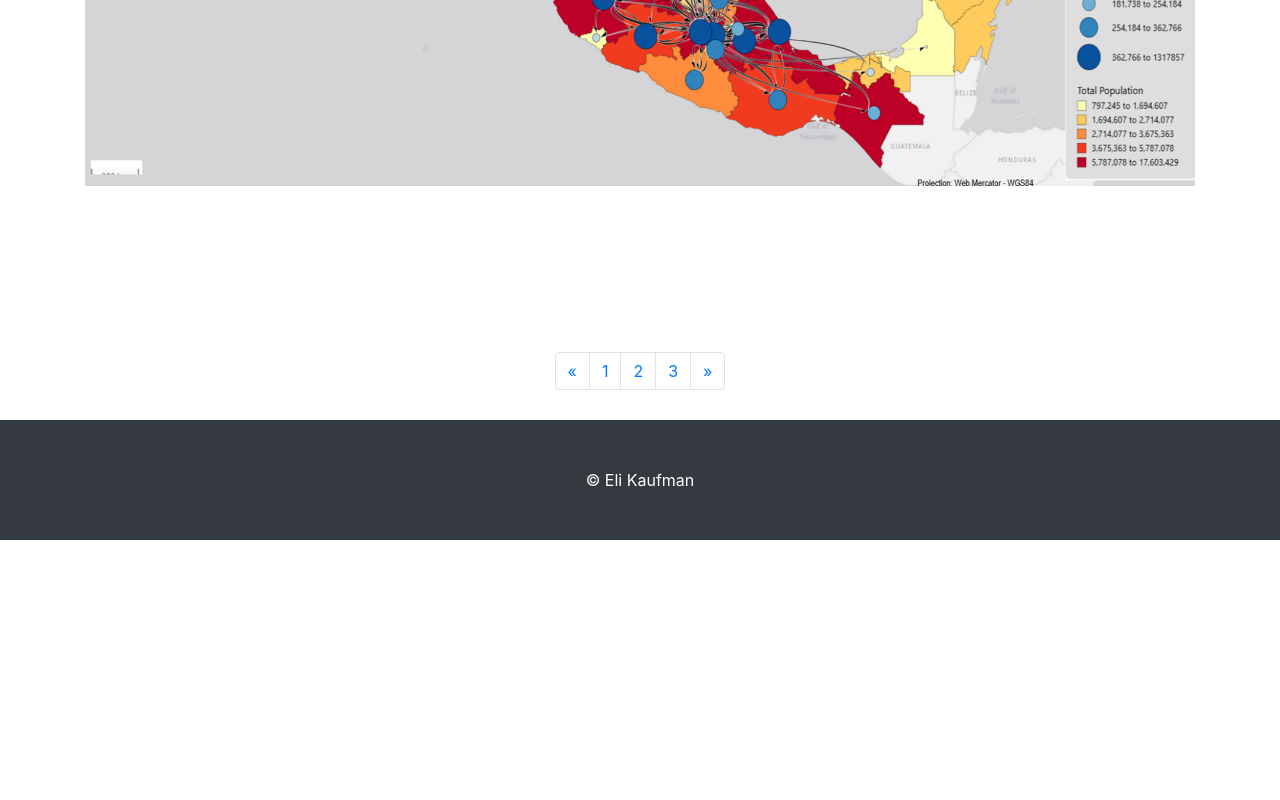
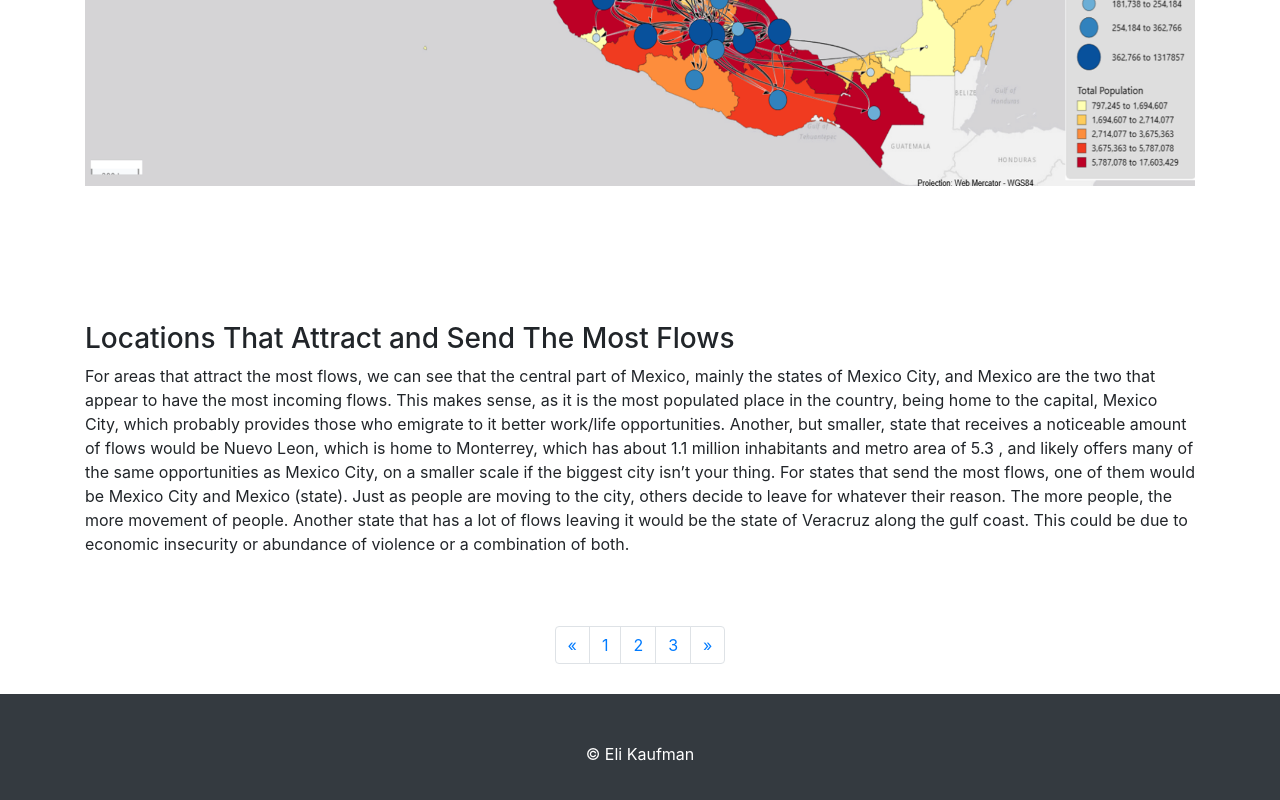
Before and after one commit to geog3540/enkaufman, a website: page FlowMap.html in a window 1280 px wide. Shown: the part 710-1510 px from the top of the page. Before the commit the page ends 1250 px from the top, so only its background shows below. Drawn offline with nearby package versions, Linux system fonts and the light colour scheme.

Commit message:
Update FlowMap.html

```diff
--- a/FlowMap.html
+++ b/FlowMap.html
@@ -69,6 +69,10 @@
       <!-- FULL-WIDTH IMAGE -->
       <div class="col-lg-12 col-sm-12 portfolio-item">
         <img class="large-image" src="Images/FlowMap.png" alt="">
+        <h3 class="mt-4">Locations That Attract and Send The Most Flows</h3>
+        <p>
+          For areas that attract the most flows, we can see that the central part of Mexico, mainly the states of Mexico City, and Mexico are the two that appear to have the most incoming flows. This makes sense, as it is the most populated place in the country, being home to the capital, Mexico City, which probably provides those who emigrate to it better work/life opportunities. Another, but smaller, state that receives a noticeable amount of flows would be Nuevo Leon, which is home to Monterrey, which has about 1.1 million inhabitants and metro area of 5.3 , and likely offers many of the same opportunities as Mexico City, on a smaller scale if the biggest city isn’t your thing. For states that send the most flows, one of them would be Mexico City and Mexico (state). Just as people are moving to the city, others decide to leave for whatever their reason. The more people, the more movement of people. Another state that has a lot of flows leaving it would be the state of Veracruz along the gulf coast. This could be due to economic insecurity or abundance of violence or a combination of both.
+        </p>
       </div>
     </div>
 
```
